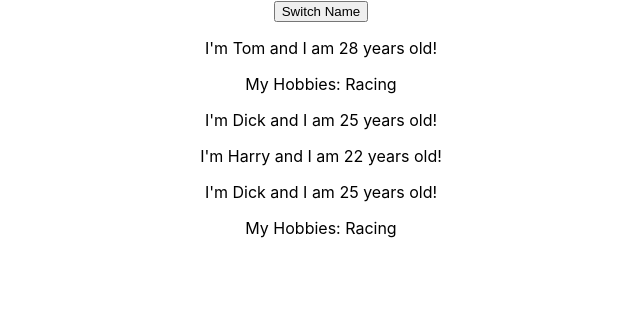
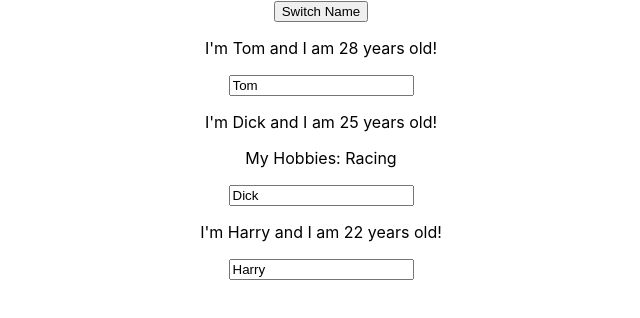
Before and after one commit to basselalsayed/advanced_react, a React (Create React App) app: page / in a window 1280 px wide. Shown: the top 318 px of the page, without its empty margins (319-959 px from the left). Built offline with nearby package versions, Linux system fonts and the light colour scheme.

Commit message:
added two way binding for dynamic updating

```diff
--- a/src/App.js
+++ b/src/App.js
@@ -11,11 +11,21 @@ export default class App extends Component {
     ],
   };
 
-  switchNameHandler = () => {
+  switchNameHandler = (newName) => {
+    this.setState({
+      persons: [
+        { name: newName, age: 28 },
+        { name: 'Dick', age: 25 },
+        { name: 'James', age: 25 },
+      ],
+    });
+  };
+
+  nameChangedHandler = (event) => {
     this.setState({
       persons: [
         { name: 'Tom', age: 28 },
-        { name: 'Dick', age: 25 },
+        { name: event.target.value, age: 25 },
         { name: 'James', age: 25 },
       ],
     });
@@ -24,24 +34,25 @@ export default class App extends Component {
   render() {
     return (
       <div className="App">
-        <button onClick={this.switchNameHandler}>Switch Name</button>
+        <button onClick={this.switchNameHandler.bind(this, 'Bas!!')}>
+          Switch Name
+        </button>
         <Person
           name={this.state.persons[0].name}
           age={this.state.persons[0].age}
+        />
+        <Person
+          name={this.state.persons[1].name}
+          age={this.state.persons[1].age}
+          click={this.switchNameHandler.bind(this, 'Max!')}
+          changed={this.nameChangedHandler}
         >
           My Hobbies: Racing
         </Person>
         <Person
-          name={this.state.persons[1].name}
-          age={this.state.persons[1].age}
-        />
-        <Person
           name={this.state.persons[2].name}
           age={this.state.persons[2].age}
         />
-        <Person name="Dick" age="25">
-          My Hobbies: Racing
-        </Person>
       </div>
     );
   }
--- a/src/Person/Person.js
+++ b/src/Person/Person.js
@@ -3,10 +3,11 @@ import React from 'react';
 const person = (props) => {
   return (
     <div>
-      <p>
+      <p onClick={props.click}>
         I'm {props.name} and I am {props.age} years old!
       </p>
       <p>{props.children}</p>
+      <input type="text" onChange={props.changed} value={props.name} />
     </div>
   );
 };
```
